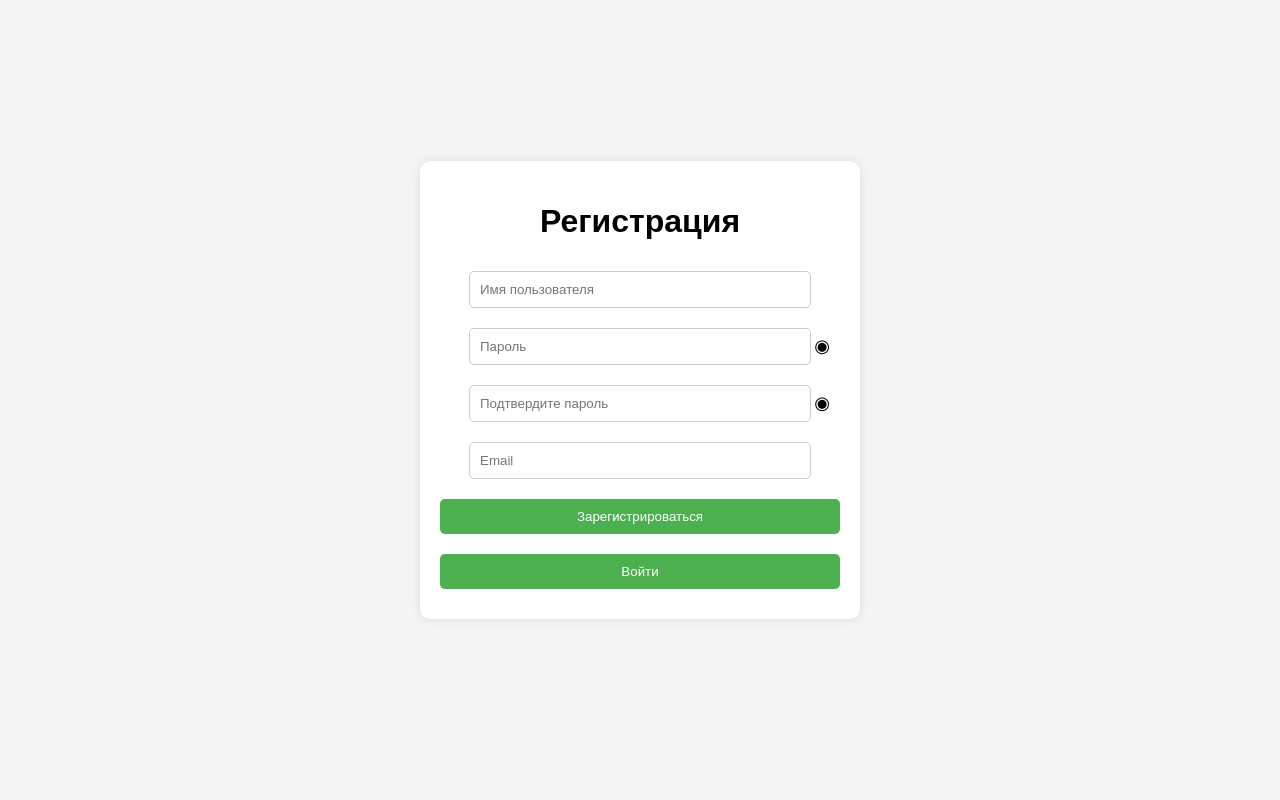
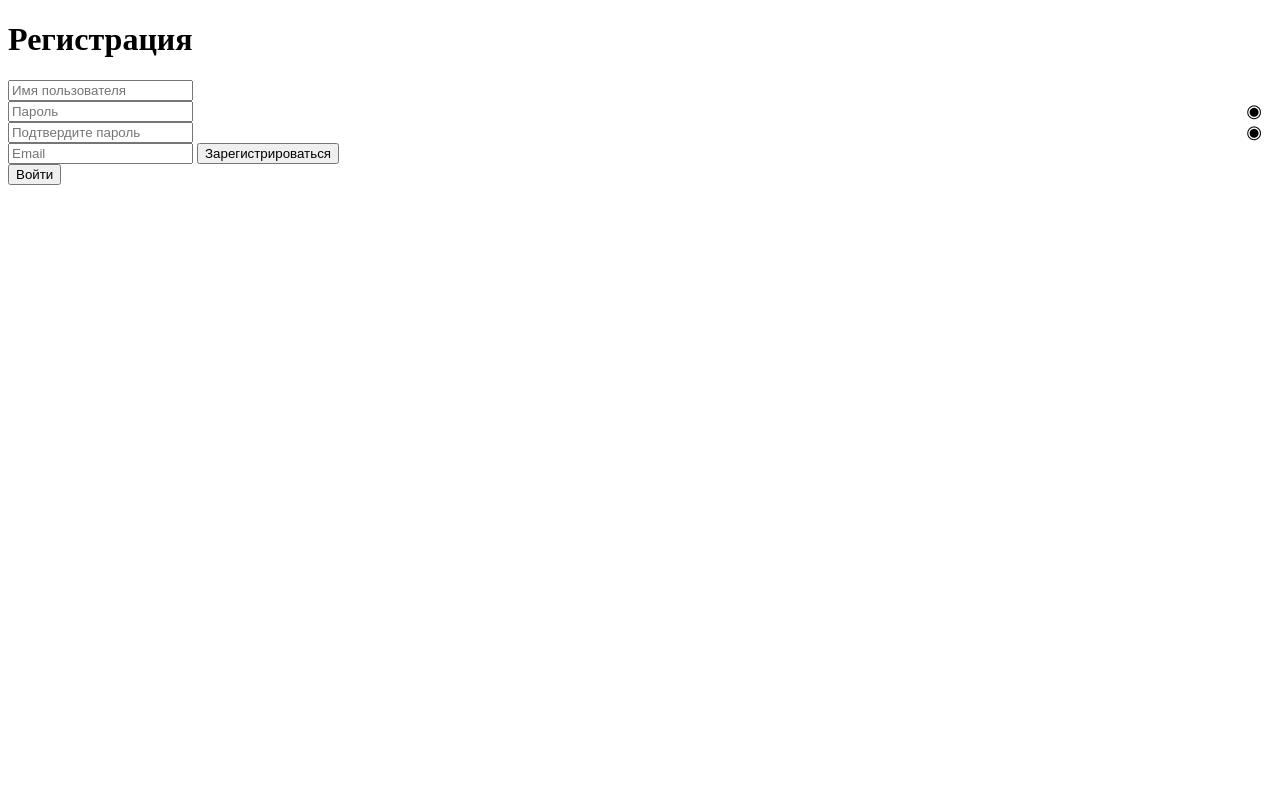
Before and after one commit to KirsanowArtem/MyApp, a Flask app: page /signup in a window 1280 px wide. Run offline with Flask 3, Linux system fonts and the light colour scheme.

Commit message:
09.12.2024/12:51

```diff
--- a/app22.py
+++ b/app22.py
@@ -49,6 +49,8 @@ def get_game_data(game_code):
     if board is None:
         board = "---------"
     return list(board), game[4]  # Возвращаем также current_turn (игрок, чей ход)
+
+
 
 def init_db():
     # Создание таблицы для пользователей
@@ -338,10 +340,9 @@ def logout():
     session.pop('username', None)
     return redirect(url_for('index'))
 
-
+"""
 if __name__ == '__main__':
     serve(app, host='0.0.0.0', port=10000)
 """
 if __name__ == '__main__':
     app.run(debug=True, host='0.0.0.0', port=5000)
-"""
--- a/static/style.css
+++ b/static/style.css
@@ -1,81 +1,3 @@
-body {
-    font-family: Arial, sans-serif;
-    display: flex;
-    justify-content: center;
-    align-items: center;
-    flex-direction: column; /* Вертикальное размещение контейнеров */
-    height: 100vh;
-    margin: 0;
-    background-color: #f4f4f4;
-}
-
-.container1 {
-    text-align: center;
-    width: 400px;
-    padding: 20px;
-    background-color: #fff;
-    border-radius: 10px;
-    box-shadow: 0 0 10px rgba(0, 0, 0, 0.1);
-    margin-bottom: 20px;
-}
-
-.container2 {
-    text-align: center;
-    width: 90%;
-    height: 90%;
-    padding: 40px;
-    background-color: #fff;
-    border-radius: 10px;
-    box-shadow: 0 0 10px rgba(0, 0, 0, 0.1);
-    margin-bottom: 20px;
-}
-
-input {
-    width: 80%;
-    padding: 10px;
-    margin: 10px 0;
-    border-radius: 5px;
-    border: 1px solid #ccc;
-}
-
-input.error {
-    border-color: red;
-}
-
-input[type="password"] {
-    position: relative;
-}
-
-.eye-icon {
-    position: absolute;
-    right: 10px;
-    top: 15px;
-    cursor: pointer;
-}
-
-button {
-    width: 100%;
-    padding: 10px;
-    margin: 10px 0;
-    background-color: #4CAF50;
-    border: none;
-    color: white;
-    border-radius: 5px;
-    cursor: pointer;
-}
-
-button:hover {
-    background-color: #45a049;
-}
-
-a {
-    text-decoration: none;
-    color: #4CAF50;
-}
-
-a:hover {
-    text-decoration: underline;
-}
 
 ul {
     list-style-type: none;
@@ -128,11 +50,11 @@ ul li {
 
 .centered-message {
     text-align: center; /* Центрирует текст */
-    font-size: 35px;   /* Размер шрифта */
+    font-size: 14px;   /* Размер шрифта */
     margin: 20px 0;    /* Отступы сверху и снизу */
     font-weight: bold; /* Делает текст жирным (опционально) */
 }
 .error {
-    font-size: 35px; /* Размер шрифта */
+    font-size: 14px; /* Размер шрифта */
     text-align: center; /* Центрирование текста */
     color: #ff0000; /* Красный цвет текста */
```
Also changed, not shown: games.db, templates/main_admin.html (line endings or trailing spaces), templates/main_admin_login.html (line endings or trailing spaces), templates/main_index.html (line endings or trailing spaces), templates/main_login.html (line endings or trailing spaces), templates/main_signup.html (line endings or trailing spaces), templates/main_welcome.html (line endings or trailing spaces), templates/makeMove.html (line endings or trailing spaces), templates/tic_tac_toe_board.html (line endings or trailing spaces), templates/tic_tac_toe_join_game.html (line endings or trailing spaces), templates/tic_tac_toe_new_game.html (line endings or trailing spaces), templates/tic_tac_toe_settings.html (line endings or trailing spaces).
